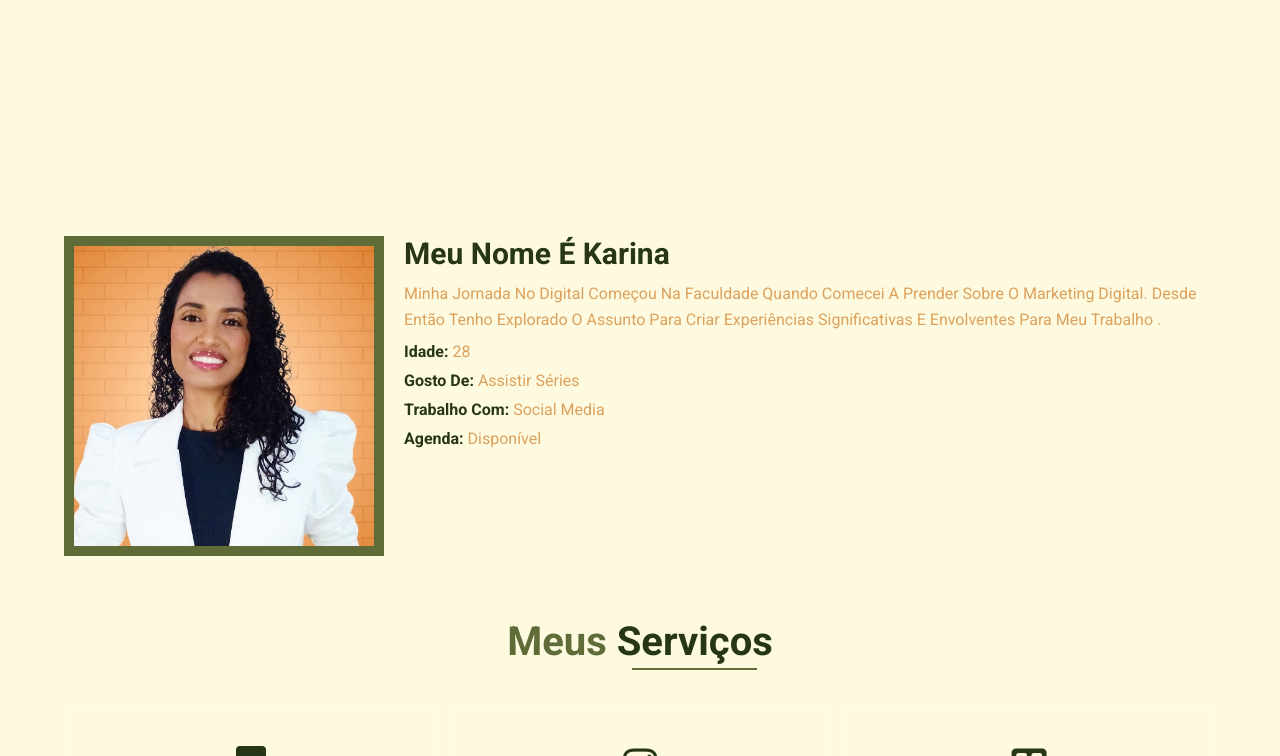
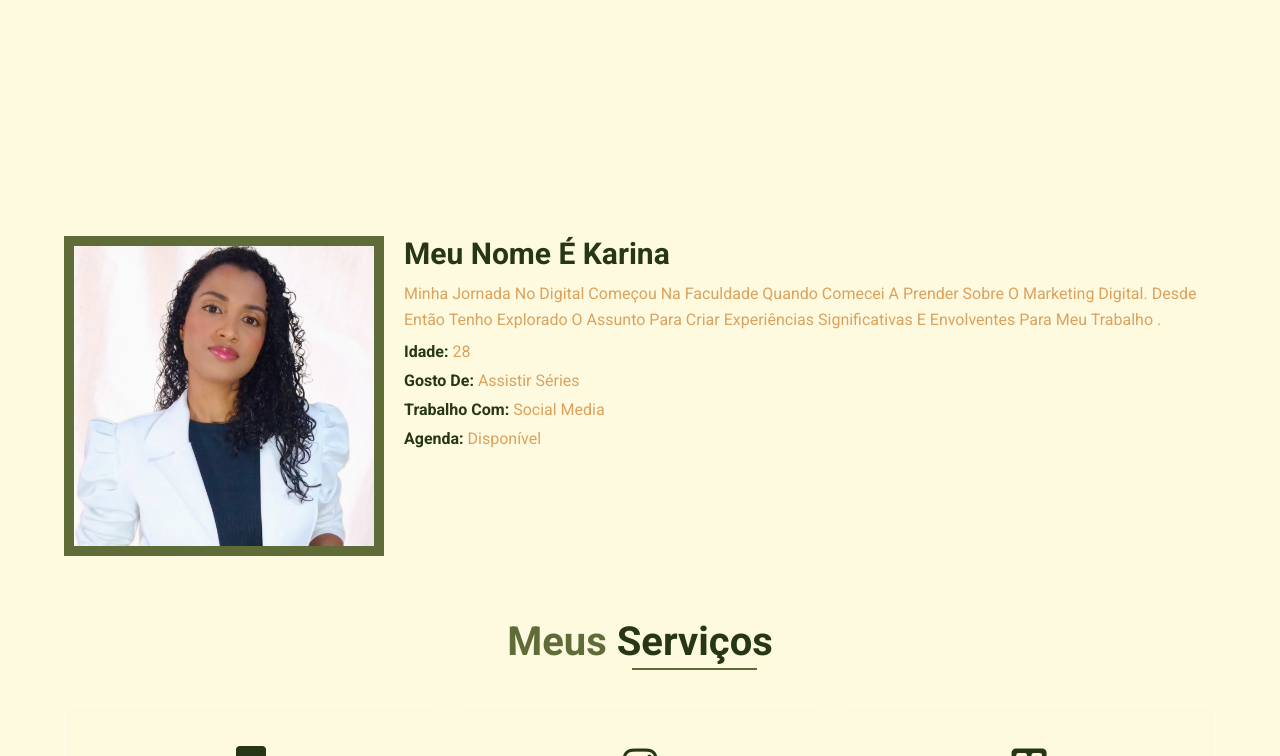
Before and after one commit to karinacamargos/karina.camargos, a plain HTML site: page index.html in a window 1280 px wide. Shown: the part 604-1360 px from the top of the page. Drawn offline with Linux system fonts and the light colour scheme.

Commit message:
change about image

```diff
--- a/index.html
+++ b/index.html
@@ -95,7 +95,7 @@
         <div class="box-container">
 
             <div class="image">
-                <img src="assets/images/About/perfil.png" alt="About-Image" />
+                <img src="assets/images/About/sobre.jpg" alt="About-Image" />
             </div>
 
             <div class="content">
```
Also changed, not shown: assets/images/About/perfil.png (deleted), assets/images/About/sobre.jpg (added).
